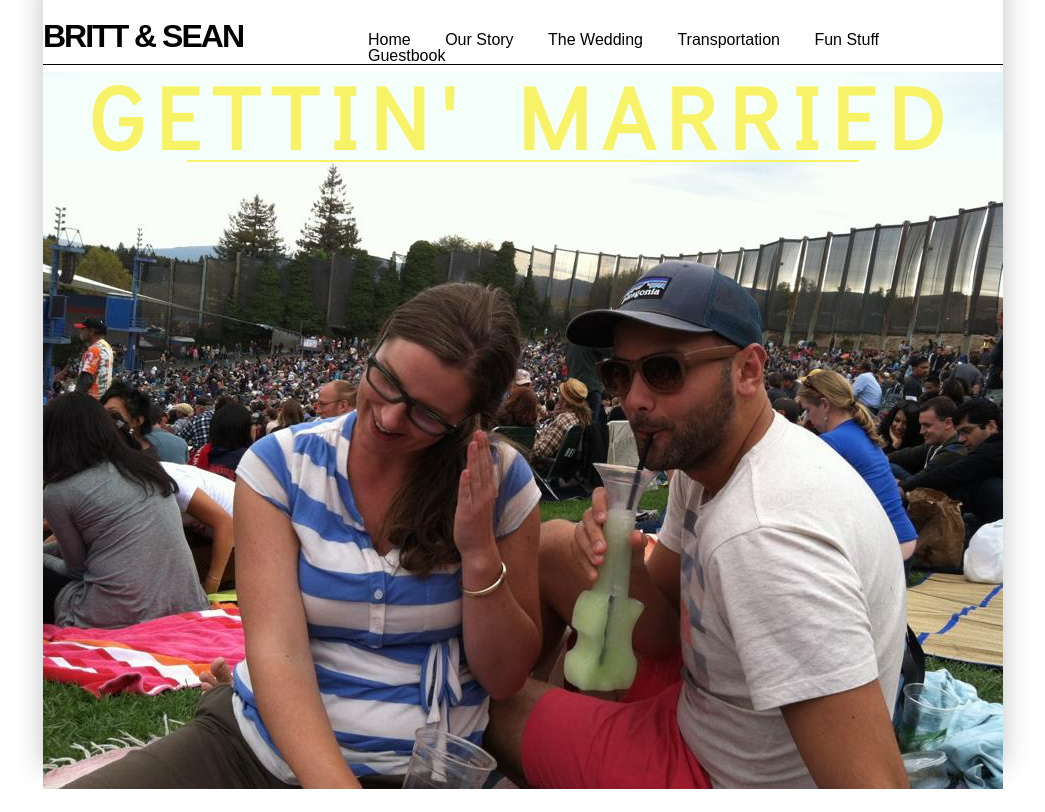
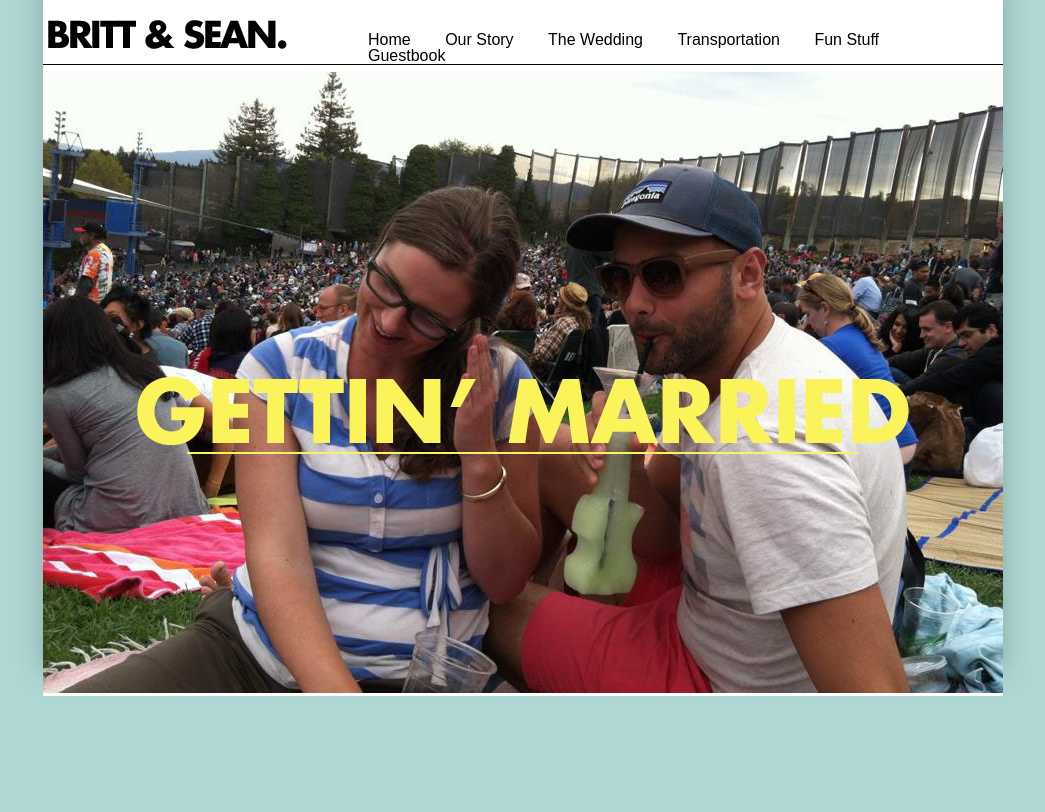
Before and after one commit to seanbelling/brittandsean, a PHP site: page / in a window 1280 px wide. Shown: the whole page, without its empty margins (117-1162 px from the left). After the commit the page ends 696 px from the top, so only its background shows below. Run offline with PHP 8.4, Linux system fonts and the light colour scheme; some libraries are stand-ins or nearby versions.

Commit message:
more changes git ignore etc etc

```diff
--- a/index.php
+++ b/index.php
@@ -52,7 +52,7 @@
     <body>
         <div id="content">
           <header class="clearfix">
-            <h1>BRITT &amp; SEAN</h1>
+            <h1>BRITT &amp; SEAN.</h1>
             <ul>
               <li><a href="/">home</a></li>
               <li><a href="/story">our story</a></li>
@@ -71,7 +71,8 @@
         <script type="text/template" id="main-template">
           <div class="main-img">
             <div class="header-wrap">
-              <h2>GETTIN' MARRIED</h2>
+
+            <img src="/static/img/gettin-married.png" class="title" />
               <div class="line"></div>
             </div>
 
--- a/static/css/site.css
+++ b/static/css/site.css
@@ -1,5 +1,5 @@
 body {
-  background-color: #FFF;
+  background-color: #AFD8D5;
   font-family: arial, sans-serif;
 }
 .clearfix:after {
@@ -19,6 +19,7 @@ body {
   width: 960px;
   margin: 0px auto 20px;
   padding-top: 20px;
+  background-color: #FFF;
   -webkit-box-shadow: 0px -25px 25px rgba(50, 50, 50, 0.3);
   -moz-box-shadow:    0px -25px 25px rgba(50, 50, 50, 0.3);
   box-shadow:         0px -25px 25px rgba(50, 50, 50, 0.3);
@@ -26,15 +27,15 @@ body {
 header {
   width: 100%;
   border-bottom: 1px solid #000;
-
 }
 header h1 {
   float: left;
-  margin: 0;
-  font-size: 2em;
-  font-weight: bold;
-  width: 250px;
-  letter-spacing: -2px;
+  margin-left: 5px;
+  margin-bottom: 5px;
+  text-indent: -9000px;
+  width: 239px;
+  height: 29px;
+  background-image: url(/static/img/britt-and-sean.png);
 }
 header ul {
   margin: 0 auto;
@@ -66,20 +67,16 @@ section#main .main-img {
 
 .header-wrap {
   position:absolute;
+  top: 300px;
   width: 100%;
+  text-align: center;
+  background-color: rgba(240, 255, 255, 0.5);
 }
 
-section#main .main-img h2 {
-  margin: 0;
-  font-family: 'Didact Gothic', sans-serif;
-  font-size: 5.5em;
-  letter-spacing: 12px;
-  color: #F8F366;
+section#main .main-img img.title {
+  margin: 0 auto;
   position: relative;
   z-index: 99;
-  text-align: center;
-  font-weight: bold;
-  background-color: rgba(240, 255, 255, 0.5);
 }
 section#main .main-img .line {
   background-color: #F8F366;
```
Also changed, not shown: .htaccess (added), static/img/britt-and-sean.png (added), static/img/gettin-married.png (added), static/img/main.jpg, 3 other files.
